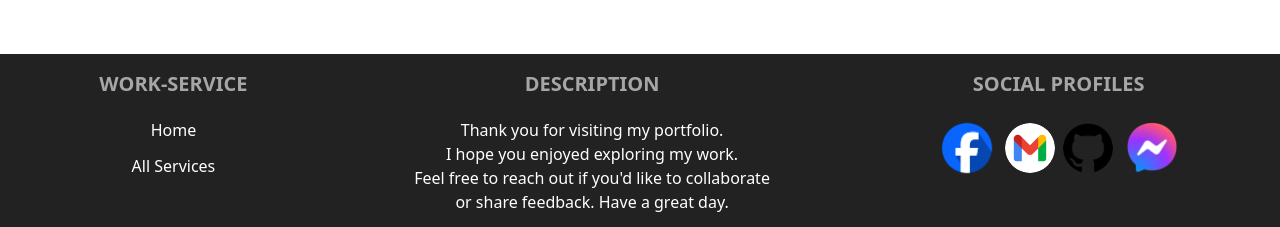
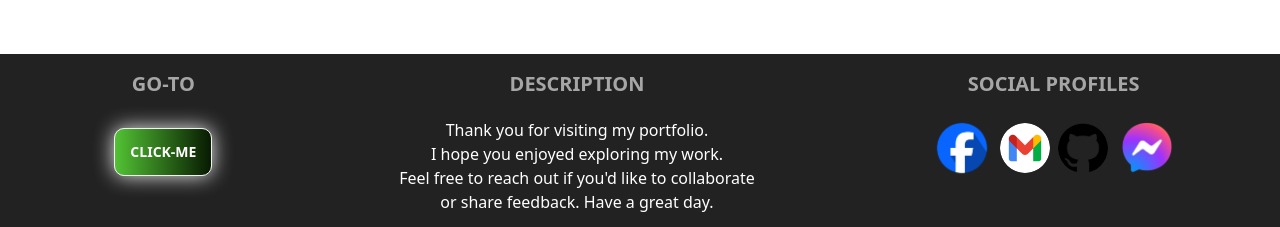
Before and after one commit to mdnasiruddin78/portfolio-projects, a React (Vite) app: page / in a window 1280 px wide. Shown: the part 1648-1875 px from the top of the page. Built offline with nearby package versions, Linux system fonts and the light colour scheme.

Commit message:
button functionality add

```diff
--- a/src/Components/Designation.jsx
+++ b/src/Components/Designation.jsx
@@ -8,7 +8,7 @@ import './index/index.css';
 
 const Designation = () => {
     return (
-        <div className="grid lg:grid-cols-2 grid-cols-1 gap-4">
+        <div id="designation" className="grid lg:grid-cols-2 grid-cols-1 gap-4">
             <div className="col-span-1 space-y-3">
                 <h3 className="text-4xl font-bold lg:text-left text-center">Junior Web Developer</h3>
                 <p className="text-gray-500 text-xl lg:text-left text-center">Welcome! I’m MD.NASIR UDDIN ANIK, a dedicated junior web developer focused on creating visually appealing, highly functional, and user-centered websites. My mission is to deliver seamless digital experiences that leave a lasting impression. Let’s build something remarkable together.</p>
--- a/src/Components/Footer.jsx
+++ b/src/Components/Footer.jsx
@@ -2,15 +2,15 @@ import facebook from '../assets/facebook.webp';
 import gmail from '../assets/gmail.webp';
 import github from '../assets/github.png';
 import messenger from '../assets/messenger.png';
+import './index/index.css';
 
 
 const Footer = () => {
     return (
         <footer className="lg:flex md:flex justify-around bg-[#222222] text-white text-center p-4">
             <nav className='flex flex-col space-y-3'>
-                <h6 className="footer-title text-xl">WORK-SERVICE</h6>
-                <a className="link link-hover">Home</a>
-                <a className="link link-hover">All Services</a>
+            <h6 className="footer-title text-xl">GO-TO</h6>
+            <a href='#designation'><button className="btn btn-grad btn-grad btn-grad:hover">Click-Me</button></a>
             </nav>
             <nav className='flex flex-col space-y-3'>
                 <h6 className="footer-title text-xl">DESCRIPTION</h6>
```
